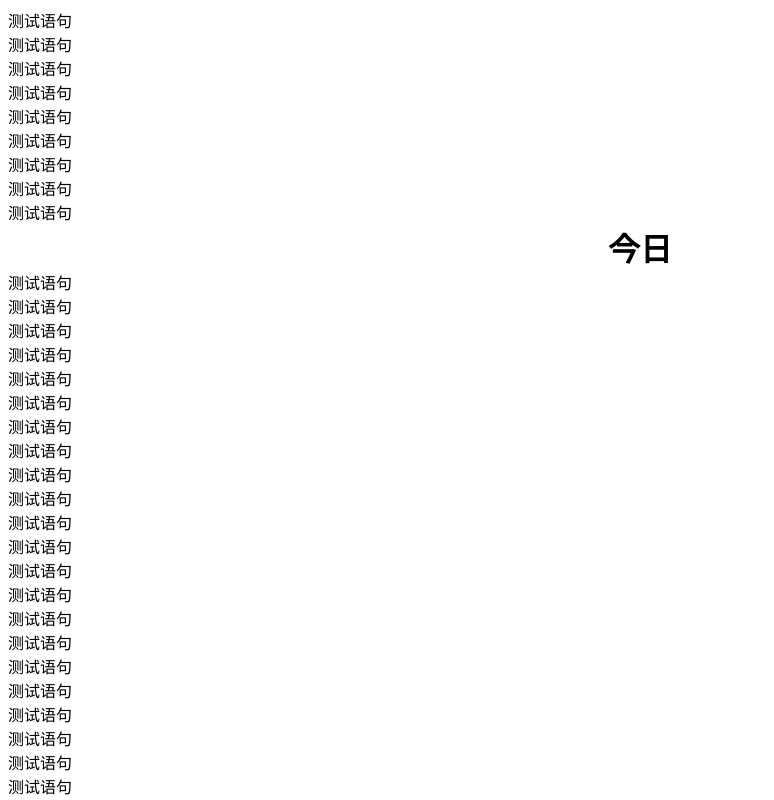
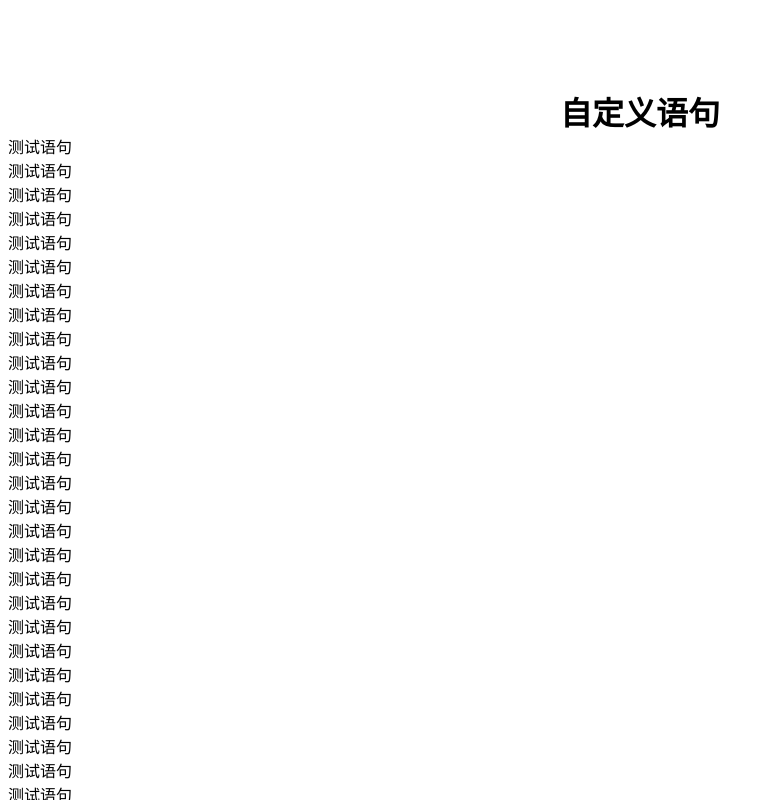
Before and after one commit to tiqio/vue_today, a Vue app in the folder today/: page / in a window 1280 px wide. Shown: the top 800 px of the page, without its empty margins (0-774 px from the left). Built offline with nearby package versions, Linux system fonts and the light colour scheme.

Commit message:
over_cpn

```diff
--- a/today/src/App.vue
+++ b/today/src/App.vue
@@ -1,6 +1,80 @@
 <template>
   <div id="app">
-    <today>明日</today>
+    <today :words="words">插槽语句</today>
+    <div>测试语句</div>
+    <div>测试语句</div>
+    <div>测试语句</div>
+    <div>测试语句</div>
+    <div>测试语句</div>
+    <div>测试语句</div>
+    <div>测试语句</div>
+    <div>测试语句</div>
+    <div>测试语句</div>
+    <div>测试语句</div>
+    <div>测试语句</div>
+    <div>测试语句</div>
+    <div>测试语句</div>
+    <div>测试语句</div>
+    <div>测试语句</div>
+    <div>测试语句</div>
+    <div>测试语句</div>
+    <div>测试语句</div>
+    <div>测试语句</div>
+    <div>测试语句</div>
+    <div>测试语句</div>
+    <div>测试语句</div>
+    <div>测试语句</div>
+    <div>测试语句</div>
+    <div>测试语句</div>
+    <div>测试语句</div>
+    <div>测试语句</div>
+    <div>测试语句</div>
+    <div>测试语句</div>
+    <div>测试语句</div>
+    <div>测试语句</div>
+    <div>测试语句</div>
+    <div>测试语句</div>
+    <div>测试语句</div>
+    <div>测试语句</div>
+    <div>测试语句</div>
+    <div>测试语句</div>
+    <div>测试语句</div>
+    <div>测试语句</div>
+    <div>测试语句</div>
+    <div>测试语句</div>
+    <div>测试语句</div>
+    <div>测试语句</div>
+    <div>测试语句</div>
+    <div>测试语句</div>
+    <div>测试语句</div>
+    <div>测试语句</div>
+    <div>测试语句</div>
+    <div>测试语句</div>
+    <div>测试语句</div>
+    <div>测试语句</div>
+    <div>测试语句</div>
+    <div>测试语句</div>
+    <div>测试语句</div>
+    <div>测试语句</div>
+    <div>测试语句</div>
+    <div>测试语句</div>
+    <div>测试语句</div>
+    <div>测试语句</div>
+    <div>测试语句</div>
+    <div>测试语句</div>
+    <div>测试语句</div>
+    <div>测试语句</div>
+    <div>测试语句</div>
+    <div>测试语句</div>
+    <div>测试语句</div>
+    <div>测试语句</div>
+    <div>测试语句</div>
+    <div>测试语句</div>
+    <div>测试语句</div>
+    <div>测试语句</div>
+    <div>测试语句</div>
+    <div>测试语句</div>
+    <div>测试语句</div>
   </div>
 </template>
 
@@ -9,6 +83,11 @@ import today from './components/today'
 
 export default {
   name: 'App',
+  data(){
+    return {
+      words:"自定义语句"
+    }
+  },
   components: {
     today
   },
--- a/today/src/components/today.vue
+++ b/today/src/components/today.vue
@@ -6,90 +6,8 @@
                                   opacity: naviBarOpacity}"><slot></slot></div>
       <div class='line'></div>
     </div>
-    <div>测试语句</div>
-    <div>测试语句</div>
-    <div>测试语句</div>
-    <div>测试语句</div>
-    <div>测试语句</div>
-    <div>测试语句</div>
-    <div>测试语句</div>
-    <div>测试语句</div>
-    <div>测试语句</div>
-    <div class='wrong'>今日</div>
-    <div>测试语句</div>
-    <div>测试语句</div>
-    <div>测试语句</div>
-    <div>测试语句</div>
-    <div>测试语句</div>
-    <div>测试语句</div>
-    <div>测试语句</div>
-    <div>测试语句</div>
-    <div>测试语句</div>
-    <div>测试语句</div>
-    <div>测试语句</div>
-    <div>测试语句</div>
-    <div>测试语句</div>
-    <div>测试语句</div>
-    <div>测试语句</div>
-    <div>测试语句</div>
-    <div>测试语句</div>
-    <div>测试语句</div>
-    <div>测试语句</div>
-    <div>测试语句</div>
-    <div>测试语句</div>
-    <div>测试语句</div>
-    <div>测试语句</div>
-    <div>测试语句</div>
-    <div>测试语句</div>
-    <div>测试语句</div>
-    <div>测试语句</div>
-    <div>测试语句</div>
-    <div>测试语句</div>
-    <div>测试语句</div>
-    <div>测试语句</div>
-    <div>测试语句</div>
-    <div>测试语句</div>
-    <div>测试语句</div>
-    <div>测试语句</div>
-    <div>测试语句</div>
-    <div>测试语句</div>
-    <div>测试语句</div>
-    <div>测试语句</div>
-    <div>测试语句</div>
-    <div>测试语句</div>
-    <div>测试语句</div>
-    <div>测试语句</div>
-    <div>测试语句</div>
-    <div>测试语句</div>
-    <div>测试语句</div>
-    <div>测试语句</div>
-    <div>测试语句</div>
-    <div>测试语句</div>
-    <div>测试语句</div>
-    <div>测试语句</div>
-    <div>测试语句</div>
-    <div>测试语句</div>
-    <div>测试语句</div>
-    <div>测试语句</div>
-    <div>测试语句</div>
-    <div>测试语句</div>
-    <div>测试语句</div>
-    <div>测试语句</div>
-    <div>测试语句</div>
-    <div>测试语句</div>
-    <div>测试语句</div>
-    <div>测试语句</div>
-    <div>测试语句</div>
-    <div>测试语句</div>
-    <div>测试语句</div>
-    <div>测试语句</div>
-    <div>测试语句</div>
-    <div>测试语句</div>
-    <div>测试语句</div>
-    <div>测试语句</div>
-    <div>测试语句</div>
-    <div>测试语句</div>
-    <div>测试语句</div>
+    <div style="height: 60px"></div>
+    <div class='wrong'>{{words}}</div>
   </div>
 </template>
 
@@ -100,30 +18,37 @@ export default {
     return {
       naviBarHeight: 70,
       statusBarHeight: 5,
-      screenWidth: 1,
-      naviBarOpacity: 1,
-      show_barline: true,
+      naviBarOpacity: 0,
+      show_barline: false,
+      top: 0,
+      bottom: 0,
     }
   },
+  props:['words'],
   methods:{
     handleScroll(){
+      var that = this;
       var scrollTop = window.pageYOffset || document.documentElement.scrollTop ||
                       document.body.scrollTop;
-      var distance = scrollTop;
-      if(distance < 150){
-        this.show_barline = false;
-        this.naviBarOpacity = 0;
-      }else if(distance > 600){
-        this.show_barline = true;
-        this.naviBarOpacity = 1;
+      var Top = that.top - that.naviBarHeight;
+      var Bottom = that.bottom - that.naviBarHeight;
+      if(scrollTop < Top){
+        that.show_barline = false;
+        that.naviBarOpacity = 0;
+      }else if(scrollTop > Bottom){
+        that.show_barline = true;
+        that.naviBarOpacity = 1;
       }else{
-        this.show_barline = true;
-        this.naviBarOpacity = (distance - 150)/(450);
+        that.show_barline = true;
+        that.naviBarOpacity = (scrollTop - Top)/(Bottom - Top);
       }
-      console.log(distance);
     }
   },
   mounted: function () {
+    var that = this;
+    var wrong = document.querySelector('.wrong');
+    that.top = wrong.getBoundingClientRect().top;
+    that.bottom = wrong.getBoundingClientRect().bottom;
     window.addEventListener('scroll', this.handleScroll, true);  // 监听（绑定）滚轮滚动事件
   },
   destroyed: function () {
@@ -162,6 +87,7 @@ export default {
     bottom: 0;
   }
   .wrong{
+    margin-top: 20px;
     display: flex;
     justify-content: center;
     font-size: 32px;
```
